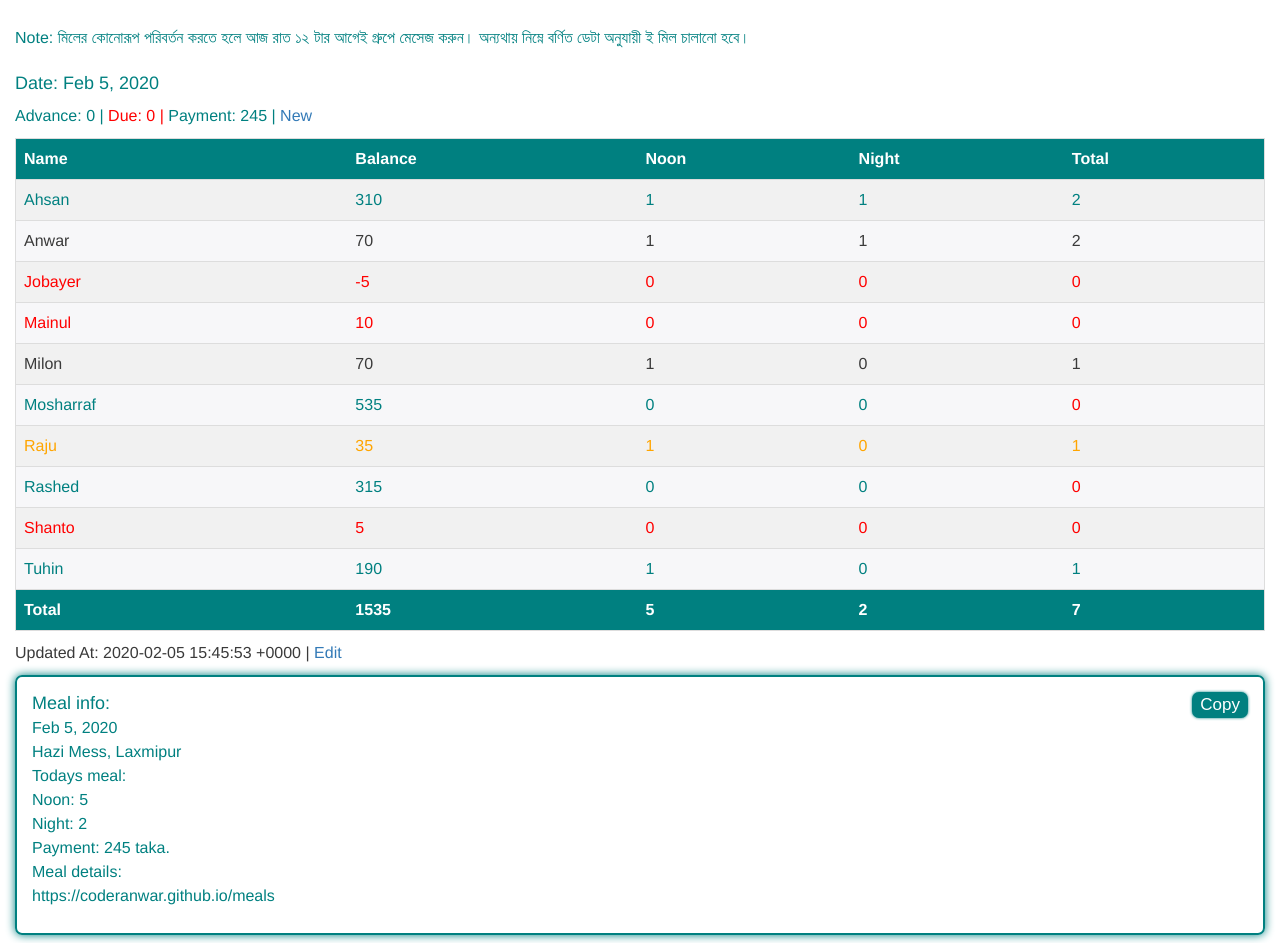
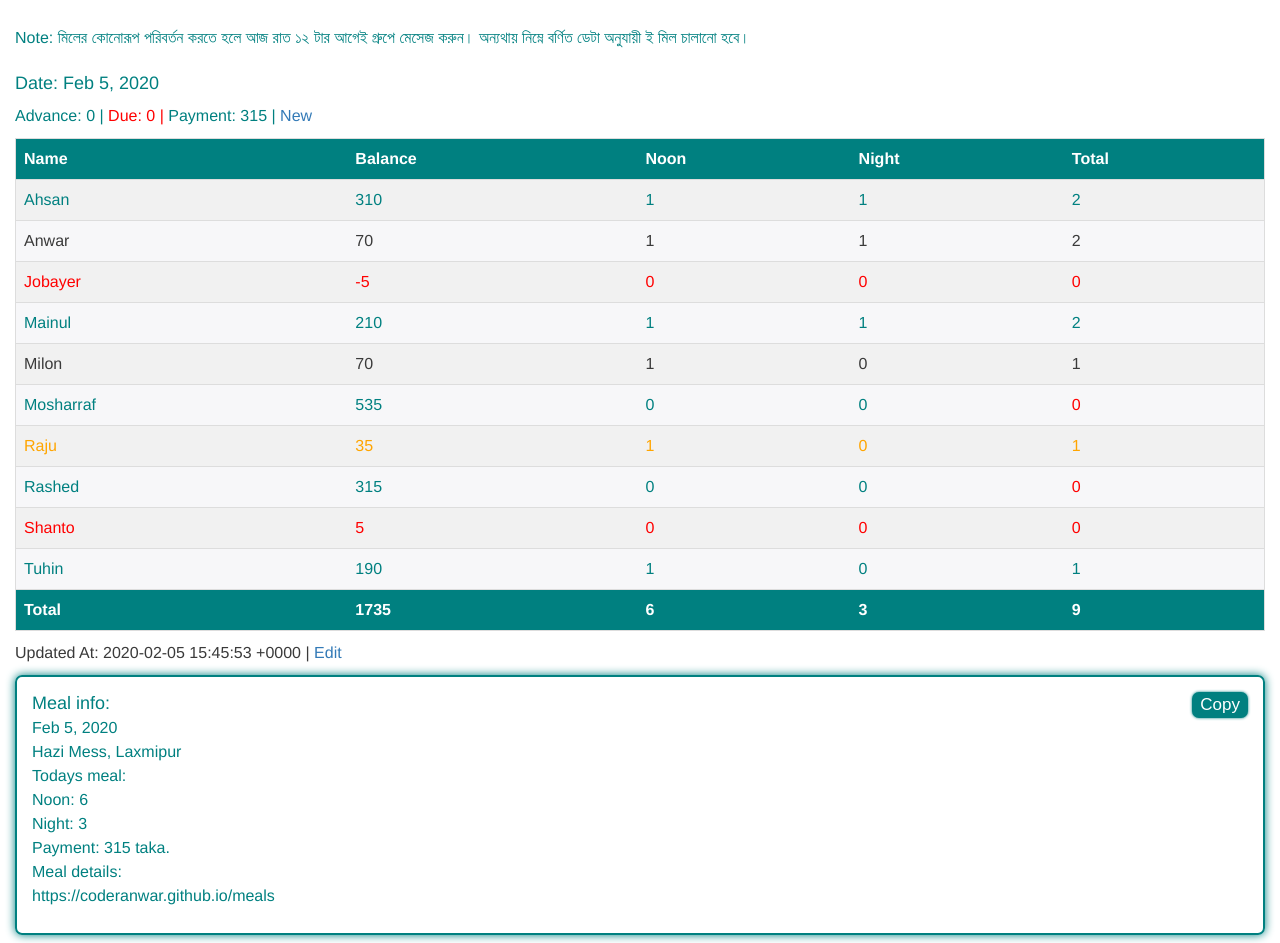
Before and after one commit to coderanwar/meals, a Jekyll site: the page built from index.html, in a window 1280 px wide and 1400 px high. Shown: the part 198-1141 px from the top of the window. Built offline with Jekyll 4.4.1, drawn with Linux system fonts in a browser that asks for light colours.

Commit message:
Update meals.yml

```diff
--- a/_data/meals.yml
+++ b/_data/meals.yml
@@ -17,9 +17,9 @@
       Noon: 0
       Night: 0
     - Name: "Mainul"
-      Balance: 10
-      Noon: 0
-      Night: 0
+      Balance: 210
+      Noon: 1
+      Night: 1
     - Name: "Milon"
       Balance: 70
       Noon: 1
```
